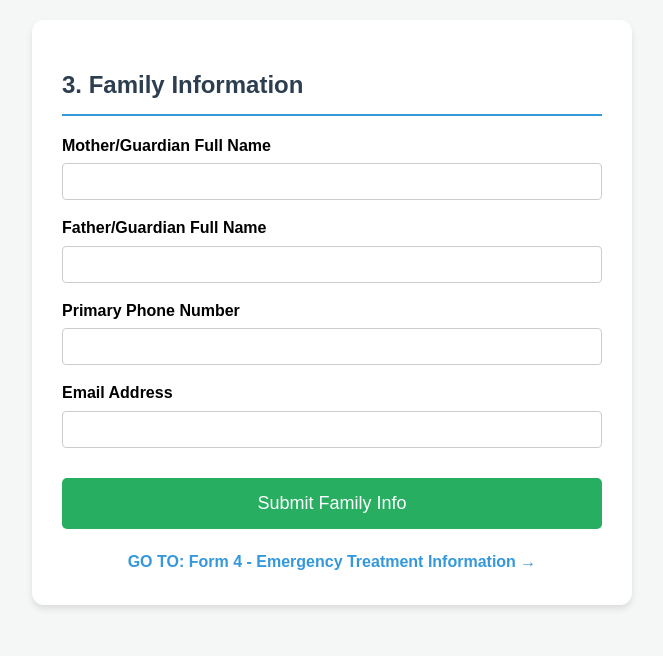
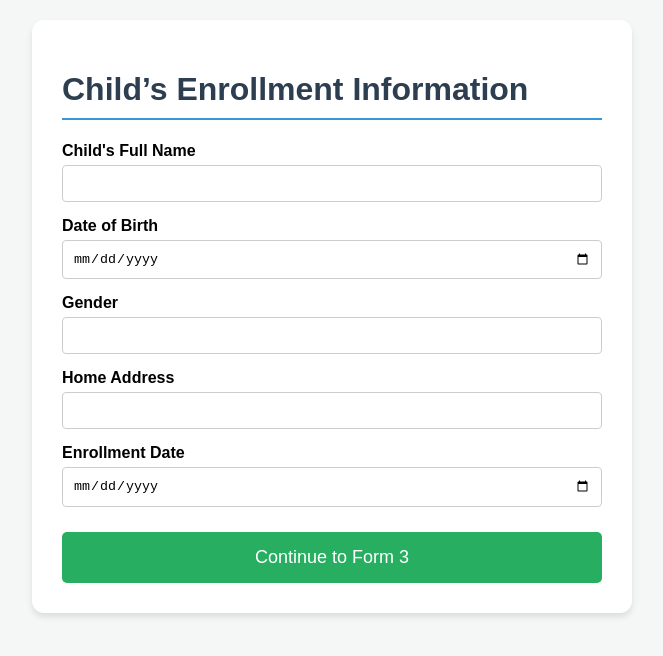
Before and after one commit to youngrobbin52/child-care-website, a plain HTML site: page form2.html in a window 1280 px wide. Shown: the whole page, without its empty margins (308-971 px from the left). Drawn offline with Linux system fonts and the light colour scheme.

Commit message:
Update form2.html

```diff
--- a/form2.html
+++ b/form2.html
@@ -1,41 +1,92 @@
 <!DOCTYPE html>
 <html lang="en">
 <head>
-    <meta charset="UTF-8">
-    <meta name="viewport" content="width=device-width, initial-scale=1.0">
-    <title>Form 3: Family Information</title>
-    <style>
-        body { font-family: sans-serif; line-height: 1.6; padding: 20px; max-width: 600px; margin: auto; background-color: #f4f7f6; }
-        .form-card { background: white; padding: 30px; border-radius: 12px; box-shadow: 0 4px 6px rgba(0,0,0,0.1); }
-        h1 { color: #2c3e50; border-bottom: 2px solid #3498db; padding-bottom: 10px; font-size: 24px; }
-        label { display: block; margin-top: 15px; font-weight: bold; }
-        input { width: 100%; padding: 10px; margin-top: 5px; border: 1px solid #ccc; border-radius: 4px; box-sizing: border-box; }
-        .submit-btn { background: #27ae60; color: white; padding: 15px; border: none; border-radius: 5px; width: 100%; font-size: 18px; margin-top: 30px; cursor: pointer; }
-        .next-link { display: block; text-align: center; margin-top: 20px; color: #3498db; font-weight: bold; text-decoration: none; }
-    </style>
+<meta charset="UTF-8">
+<meta name="viewport" content="width=device-width, initial-scale=1.0">
+<title>Form 2: Child’s Enrollment Information</title>
+
+<style>
+body {
+    font-family: sans-serif;
+    padding: 20px;
+    max-width: 600px;
+    margin: auto;
+    background: #f4f7f6;
+}
+
+.form-card {
+    background: white;
+    padding: 30px;
+    border-radius: 12px;
+    box-shadow: 0 4px 6px rgba(0,0,0,0.1);
+}
+
+h1 {
+    color: #2c3e50;
+    border-bottom: 2px solid #3498db;
+    padding-bottom: 10px;
+}
+
+label {
+    display: block;
+    margin-top: 15px;
+    font-weight: bold;
+}
+
+input {
+    width: 100%;
+    padding: 10px;
+    margin-top: 5px;
+    border: 1px solid #ccc;
+    border-radius: 4px;
+    box-sizing: border-box;
+}
+
+button {
+    background: #27ae60;
+    color: white;
+    padding: 15px;
+    border: none;
+    border-radius: 5px;
+    width: 100%;
+    font-size: 18px;
+    margin-top: 25px;
+    cursor: pointer;
+}
+</style>
 </head>
+
 <body>
+
 <div class="form-card">
-    <h1>3. Family Information</h1>
 
-    <form action="[https://formspree.io/f/xgodeqzv](https://formspree.io/f/xgodeqzv)" method="POST">
-        <label>Mother/Guardian Full Name</label>
-        <input type="text" name="mother_name" required>
+<h1>Child’s Enrollment Information</h1>
 
-        <label>Father/Guardian Full Name</label>
-        <input type="text" name="father_name" required>
+<form action="https://formspree.io/f/xgodeqzv" method="POST">
 
-        <label>Primary Phone Number</label>
-        <input type="tel" name="family_phone" required>
+<!-- Go to Form 3 after submit -->
+<input type="hidden" name="_next" value="form3.html">
 
-        <label>Email Address</label>
-        <input type="email" name="family_email" required>
+<label>Child's Full Name</label>
+<input type="text" name="child_full_name" required>
 
-        <button type="submit" class="submit-btn">Submit Family Info</button>
-    </form>
+<label>Date of Birth</label>
+<input type="date" name="child_dob" required>
 
-    <!-- This link leads to Form 4 -->
-    <a href="form3.html" class="next-link">GO TO: Form 4 - Emergency Treatment Information →</a>
+<label>Gender</label>
+<input type="text" name="gender">
+
+<label>Home Address</label>
+<input type="text" name="address" required>
+
+<label>Enrollment Date</label>
+<input type="date" name="enrollment_date" required>
+
+<button type="submit">Continue to Form 3</button>
+
+</form>
+
 </div>
+
 </body>
 </html>
```
